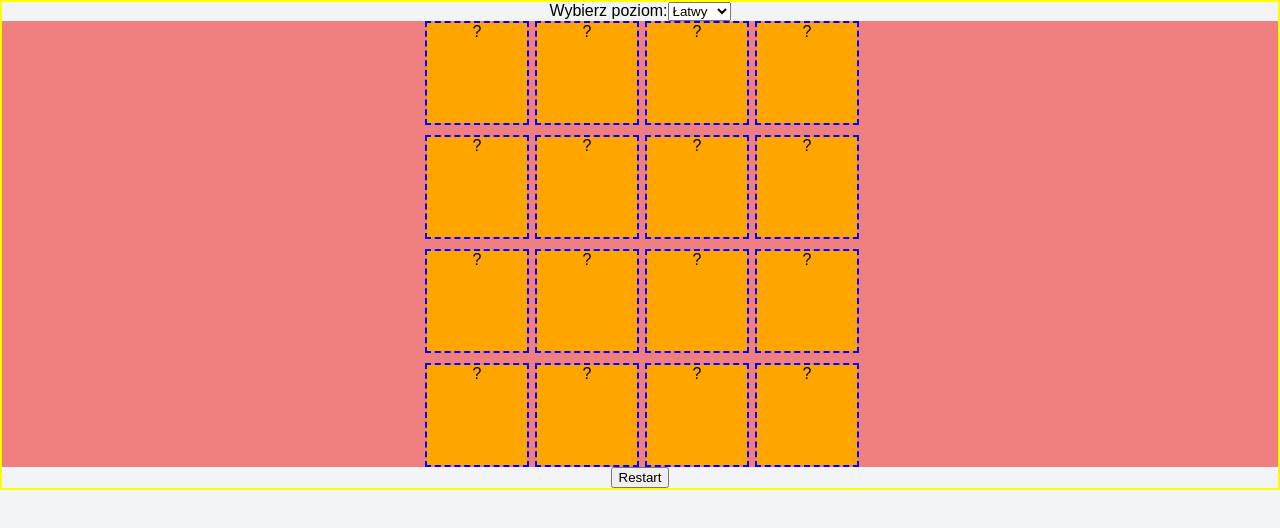
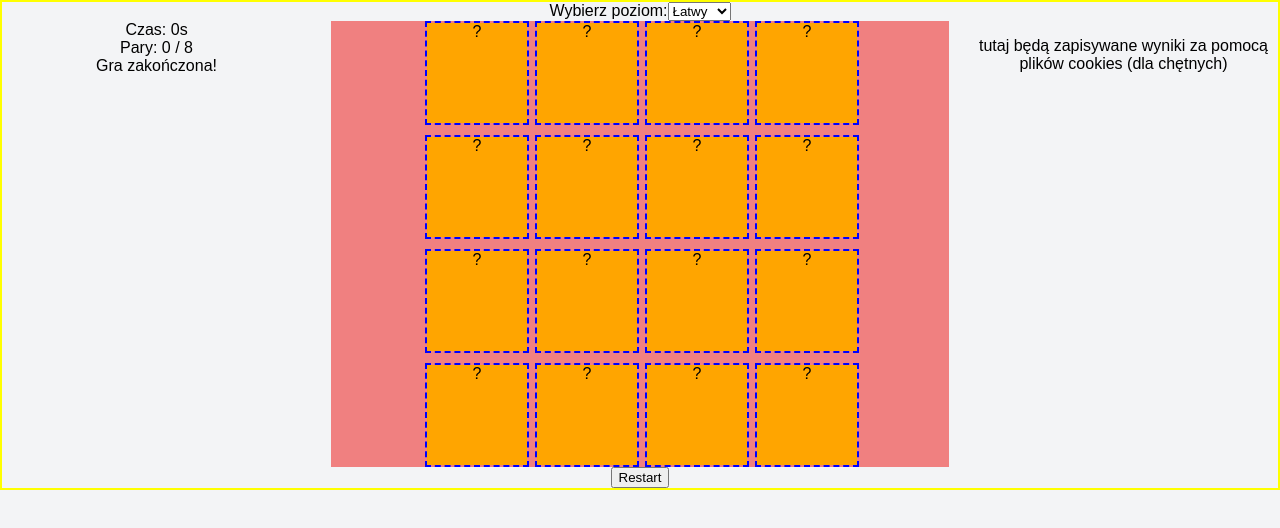
Before and after one commit to WKowalczykDev/TryIT-Memory, a React (Vite) app: page / in a window 1280 px wide. Shown: the top 528 px of the page. Built offline with nearby package versions, Linux system fonts and the light colour scheme.

Commit message:
add game timer

```diff
--- a/src/App.tsx
+++ b/src/App.tsx
@@ -29,6 +29,9 @@ function App() {
 
   //ustawinie flagi blokującej selecta, aby nie dało się zmienić poziomu gry po odkryciu pierwszej karty
   const [isSelectDisabled, setIsSelectDisabled] = useState<boolean>(false);
+
+  // stan przechowujący informację o stanie gry - czy gra jest w toku czy zakończona
+  const [gameState, setGameState] = useState(false); // true - gra w toku, false - gra zakończona
 
   // wybieramy odpowiednią tablicę z listy i zapisujemy ją do zmiennej currentBoard, która później tworzy na jej podstawie <Board>
   const getBoard = (level: "easy" | "medium" | "hard") => {
@@ -77,9 +80,10 @@ function App() {
           </select>
         </label>
       </div>
-      <Board cards={shuffledCards} level={level} selectDisabled={setIsSelectDisabled} gameState={isSelectDisabled} />
+      <Board cards={shuffledCards} level={level} selectDisabled={setIsSelectDisabled} isSelectDisabled={isSelectDisabled} gameState={gameState} setGameState={setGameState} />
       <div className='restart'>
         <button onClick={() => {
+          setGameState(false);
           setShuffledCards(shuffleArray(getBoard(level)));
           setIsSelectDisabled(false);
         }}>Restart</button>
--- a/src/components/Board.tsx
+++ b/src/components/Board.tsx
@@ -1,13 +1,16 @@
 import Card from "./Card";
 import './../styles/Board.css'
 import { useEffect, useState } from "react";
+import GameStats from "./GameStats";
 
 // dodajemy interfejs na takiej samej zasadzie jak w Card.tsx
 interface BoardProps {
     cards: string[];
     level: "easy" | "medium" | "hard";
     selectDisabled: (value: boolean) => void;
+    isSelectDisabled: boolean;
     gameState: boolean;
+    setGameState: (value: boolean) => void;
 }
 
 interface FlippedCard {
@@ -15,7 +18,7 @@ interface FlippedCard {
     value: string;
 }
 
-function Board({ cards, level, selectDisabled, gameState }: BoardProps) {
+function Board({ cards, level, selectDisabled, isSelectDisabled, gameState, setGameState }: BoardProps) {
 
     // stan przechowujący odwrócone karty - tablica obiektów FlippedCard
     const [pairCards, setPairCards] = useState<FlippedCard[]>([]);
@@ -23,30 +26,53 @@ function Board({ cards, level, selectDisabled, gameState }: BoardProps) {
     const [flippedCards, setFlippedCards] = useState<FlippedCard[]>([]);
     // stan blokujący możliwość klikania w karty - przydaje się gdy dwie karty są odwrócone i czekamy aż się odwrócą z powrotem
     const [disabled, setDisabled] = useState(false);
+    // stan przechowujący czas gry
+    const [timer, setTimer] = useState(0);
+    // stan przechowujący informację czy licznik czasu jest aktywny
+    const [isTimerActive, setIsTimerActive] = useState(false);
+
 
     useEffect(() => {
         // jeżeli długość pairCards jest równa długości cards to znaczy, że wszystkie karty zostały odkryte
+        // KONIEC GRY
         if (pairCards.length === cards.length) {
-            alert("Gratulacje! Rozwiązałaś zagadkę!");
-            // blokujemy możliwość zmiany poziomu i zostawiamy odwrócone karty na 5 sekund
-            setTimeout(() => {
-                // czyścimy stan flippedCards i pairCards po 5 sekundach
-                setFlippedCards([]);
-                setPairCards([]);
+
+            setIsTimerActive(false); // zatrzymujemy licznik czasu
+            // alert("Gratulacje! Rozwiązałaś zagadkę!");
             // odblokowujemy możliwość zmiany poziomu gry
             selectDisabled(false);
-            }, 5000);
+
         }
     }, [pairCards]);
 
     // jeżeli gameState (czyli isSelectDisabled z App.tsx) zmieni się na false (czyli odblokujemy możliwość zmiany poziomu gry) to czyścimy stany flippedCards i pairCards oraz odblokowujemy możliwość klikania w karty
+
     useEffect(() => {
+        // zmienna do przechowywania ID interwału
+        let interval: number | undefined;
+        //KONIEC GRY - reset, po odblokowaniu możliwości zmiany poziomu gry
         if (!gameState) {
             setFlippedCards([]);
             setPairCards([]);
             setDisabled(false);
+            setTimer(0); // resetujemy licznik czasu
         }
-    }, [gameState]);
+        //START GRY - start licznika czasu
+        else {
+            //co 100ms update'ujemy stan licznika o 100ms
+            if (isTimerActive) {
+                interval = setInterval(() => {
+                    setTimer((prevTimer) => Number((prevTimer + 0.1).toFixed(1)));
+                }, 100);
+            }
+        }
+        // funkcja sprzątająca - wywoływana przy odmontowaniu komponentu lub zmianie gameState lub isTimerActive
+        return () => {
+            if (interval) {
+                clearInterval(interval);
+            }
+        };
+    }, [gameState, isTimerActive]);
 
     // funkcja obsługująca kliknięcie w kartę
     const handleCardClick = (index: number, value: string) => {
@@ -56,6 +82,16 @@ function Board({ cards, level, selectDisabled, gameState }: BoardProps) {
         if (flippedCards.find(myCard => myCard.index == index) || pairCards.find(myCard => myCard.index == index)) {
             return;
         }
+        // URUCHAMIAMY TIMER PRZY PIERWSZYM KLIKNIĘCIU
+        if (!isTimerActive) {
+            setTimer(0);
+            setIsTimerActive(true);
+        }
+
+        if (!gameState) {
+            setGameState(true); // ustawiamy stan gry na true - gra w toku
+        }
+
         // dodajemy klikniętą kartę do flippedCards
         // tworzymy nową tablicę z poprzednimi odwróconymi kartami oraz z nową kartą
         // dzięki temu React "zauważy" zmianę w stanie i przerysuje komponent
@@ -88,6 +124,8 @@ function Board({ cards, level, selectDisabled, gameState }: BoardProps) {
     };
 
     return (
+        <div className='game-container'>
+            <GameStats timer={timer} pairsFound={pairCards.length / 2} totalPairs={cards.length / 2} isSelectDisabled={isSelectDisabled} />
             <div className={`board ${level}`}>
                 {/* Tworzenie 'mapy', czyli "bierz każdy element tablicy i przetwórz go na coś nowego"*/}
                 {cards.map((card, index) => (
@@ -106,6 +144,10 @@ function Board({ cards, level, selectDisabled, gameState }: BoardProps) {
                     />
                 ))}
             </div>
+            <div className='game-scores'>
+                <p>tutaj będą zapisywane wyniki za pomocą plików cookies (dla chętnych)</p>
+            </div>
+        </div>
     );
 }
 
--- /dev/null
+++ b/src/components/GameStats.tsx
@@ -0,0 +1,20 @@
+import React from 'react';
+
+interface GameStatsProps {
+    timer: number;
+    pairsFound: number;
+    totalPairs: number;
+    isSelectDisabled: boolean;
+}
+
+const GameStats: React.FC<GameStatsProps> = ({ timer, pairsFound, totalPairs, isSelectDisabled }) => {
+    return (
+        <div className="game-stats">
+            <div>Czas: {timer}s</div>
+            <div>Pary: {pairsFound} / {totalPairs}</div>
+            {isSelectDisabled ? <div>Gra w toku...</div> : <div>Gra zakończona!</div>}
+        </div>
+    );
+};
+
+export default GameStats;
--- a/src/styles/Board.css
+++ b/src/styles/Board.css
@@ -15,3 +15,9 @@
 .board.hard {
   grid-template-columns: repeat(6, var(--card-size));
 }
+.game-container{
+  display:grid;
+  grid-template-columns: 1fr 2fr 1fr; /* trzy kolumny: lewa, środek, prawa, fr(fractional unit) - określa proporcje kolumn */
+  gap: 20px;
+  align-items: start;
+}
```
Lines whose indentation alone changed are shown as unchanged.
